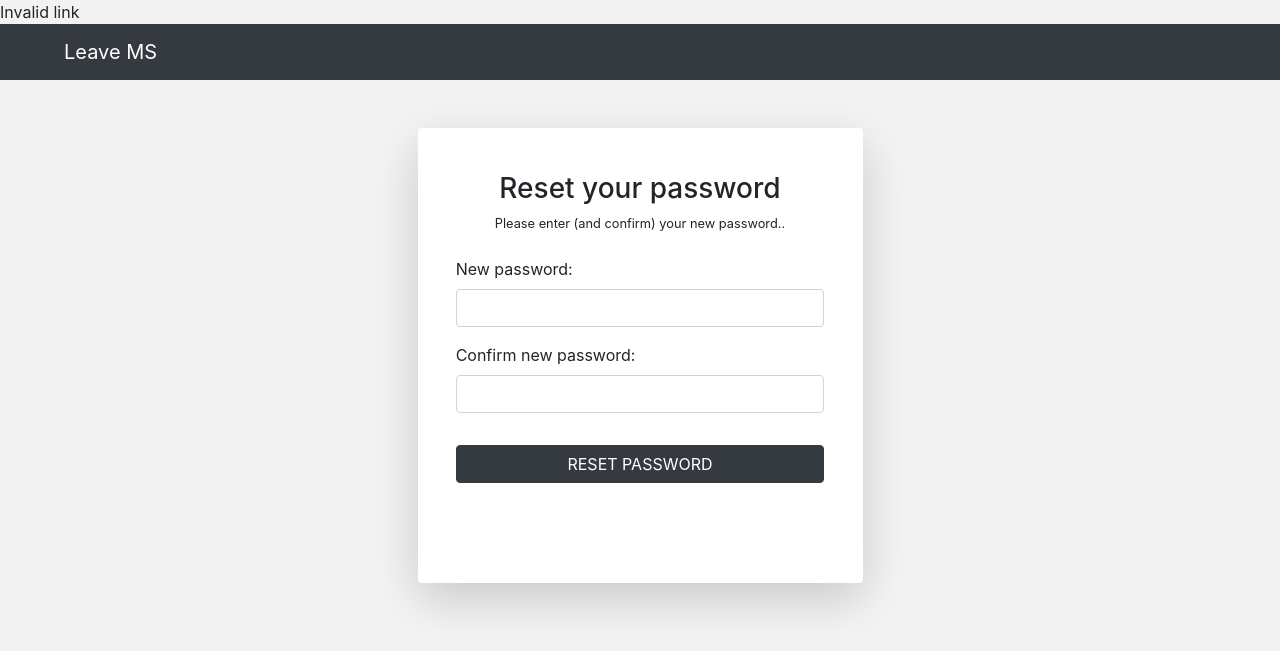
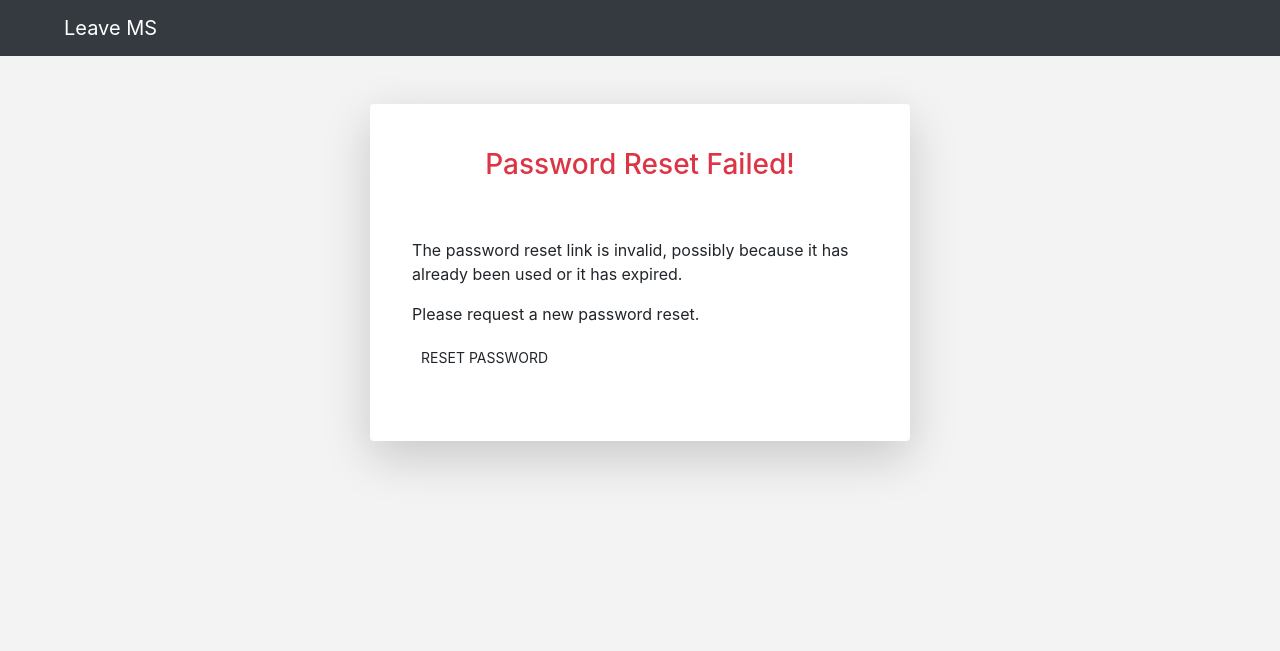
Before and after one commit to bunya017/leave-ms, a PHP site: page /leave-ms/reset-password.php?email=1 in a window 1280 px wide. Shown: the top 651 px of the page. Run offline with PHP 8.4, Linux system fonts and the light colour scheme; data that the repository does not hold is empty.

Commit message:
refactor(ResetPass): Catch invalid link error

```diff
--- a/reset-password.php
+++ b/reset-password.php
@@ -41,7 +41,6 @@
     }
   } else {
     $_SESSION["invalidLink"] = true;
-    echo "Invalid link";
   }
 ?>
 <!DOCTYPE html>
@@ -63,16 +62,17 @@
     </nav>
     <div class="container">
       <div class="row py-5">
-        <div class="col-5 mx-auto">
+        <div class="col-6 mx-auto">
           <div class="card border-0 shadow-lg">
             <div class="card-body">
               <div class="row pb-5 pt-4">
                 <div class="col-11 mx-auto">
+                  <?php if (!isset($_SESSION["invalidLink"])): ?>
                     <div class="text-center">
                       <h3>Reset your password</h3>
-                    <small>Please enter (and confirm) your new password..</small>
+                      <small>Please enter (and confirm) your new password.</small>
                     </div>
-                  <form class="pt-4" method="post">
+                    <form class="pt-3" method="post">
                       <div class="form-group">
                         <label>New password:</label>
                         <input type="password" name="password1" required="" value="<?php if (isset($_POST['password1'])) {echo($_POST['password1']);} ?>" class="form-control">
@@ -104,6 +104,14 @@
                         </button>
                       </div>
                     </form>
+                  <?php else: ?>
+                    <div>
+                      <h3 class="pb-5 text-center text-danger">Password Reset Failed!</h3>
+                      <p>The password reset link is invalid, possibly because it has already been used or it has expired.</p>
+                      <p>Please request a new password reset.</p>
+                      <a class="btn btn-outLine-dark btn-sm" href="forgot-password.php">RESET PASSWORD</a>
+                    </div>
+                  <?php endif ?>
                 </div>
               </div>
             </div>
```
Lines whose indentation alone changed are shown as unchanged.
